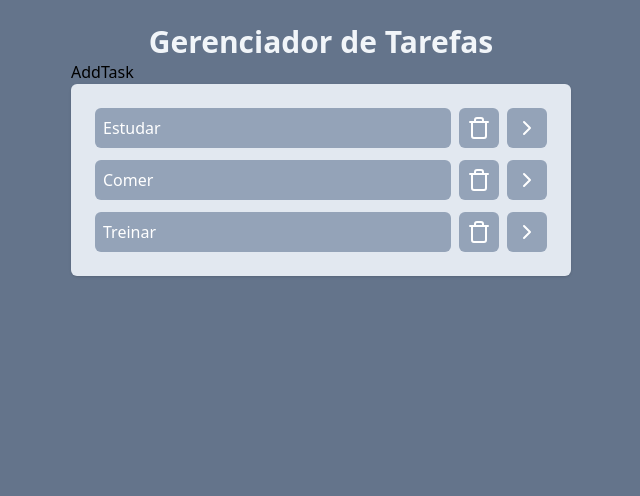
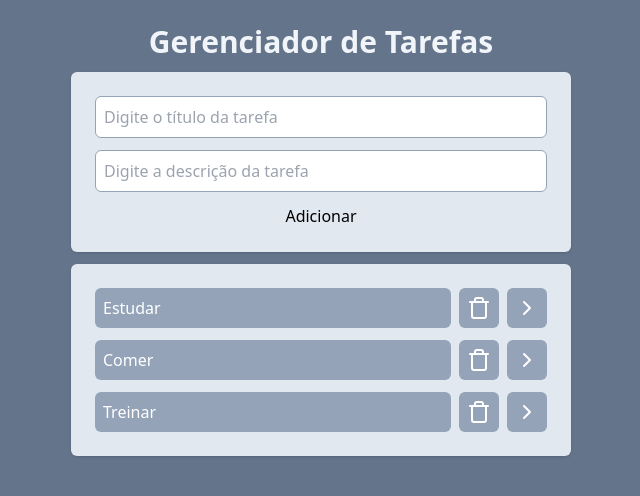
Before and after one commit to zTiagok/reactjs.fullstack_club_lesson, a React (Vite) app: page / in a window 1280 px wide. Shown: the top 496 px of the page, without its empty margins (319-959 px from the left). Built offline with nearby package versions, Linux system fonts and the light colour scheme.

Commit message:
feat: Starting to create "AddTask" component

```diff
--- a/src/App.tsx
+++ b/src/App.tsx
@@ -29,11 +29,10 @@ const App = () => {
 
   return (
     <div className="h-screen w-screen bg-slate-500 flex justify-center p-6">
-      <div className="w-[500px]">
+      <div className="w-[500px] space-y-3">
         <h1 className="text-3xl text-slate-100 font-bold text-center">
           Gerenciador de Tarefas
         </h1>
-
         <AddTask />
         <Tasks
           tasks={tasks}
--- a/src/components/AddTask.tsx
+++ b/src/components/AddTask.tsx
@@ -1,5 +1,11 @@
 const AddTask = () => {
-  return <div>AddTask</div>;
+  return (
+    <div className="space-y-3 p-6 bg-slate-200 rounded-md shadow flex flex-col [&>input]:p-2 [&>input]:rounded-md [&>input]:border [&>input]:border-slate-400 [&>input]:outline-slate-400">
+      <input type="text" placeholder="Digite o título da tarefa" />
+      <input type="text" placeholder="Digite a descrição da tarefa" />
+      <button className="">Adicionar</button>
+    </div>
+  );
 };
 
 export default AddTask;
```
